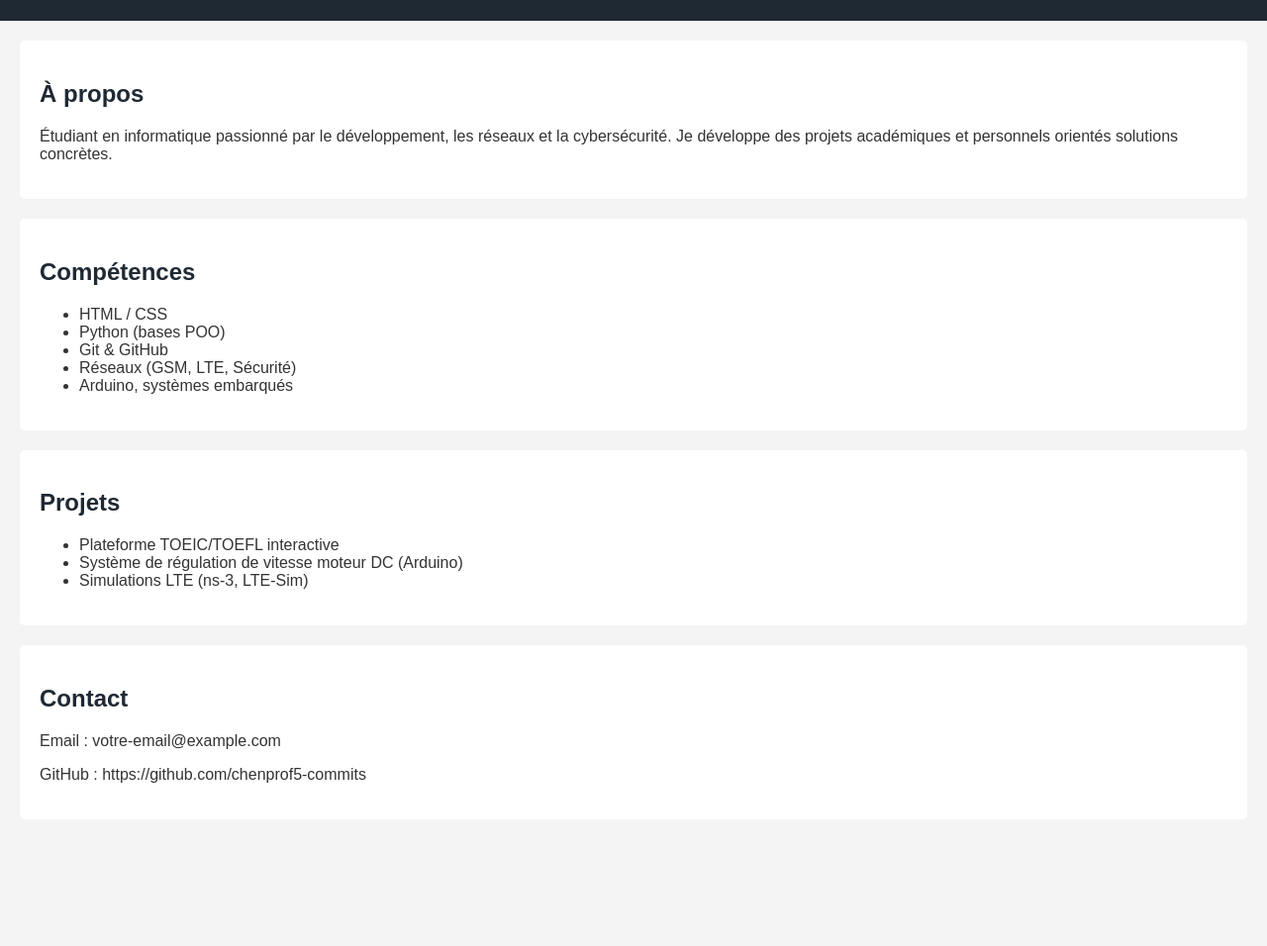
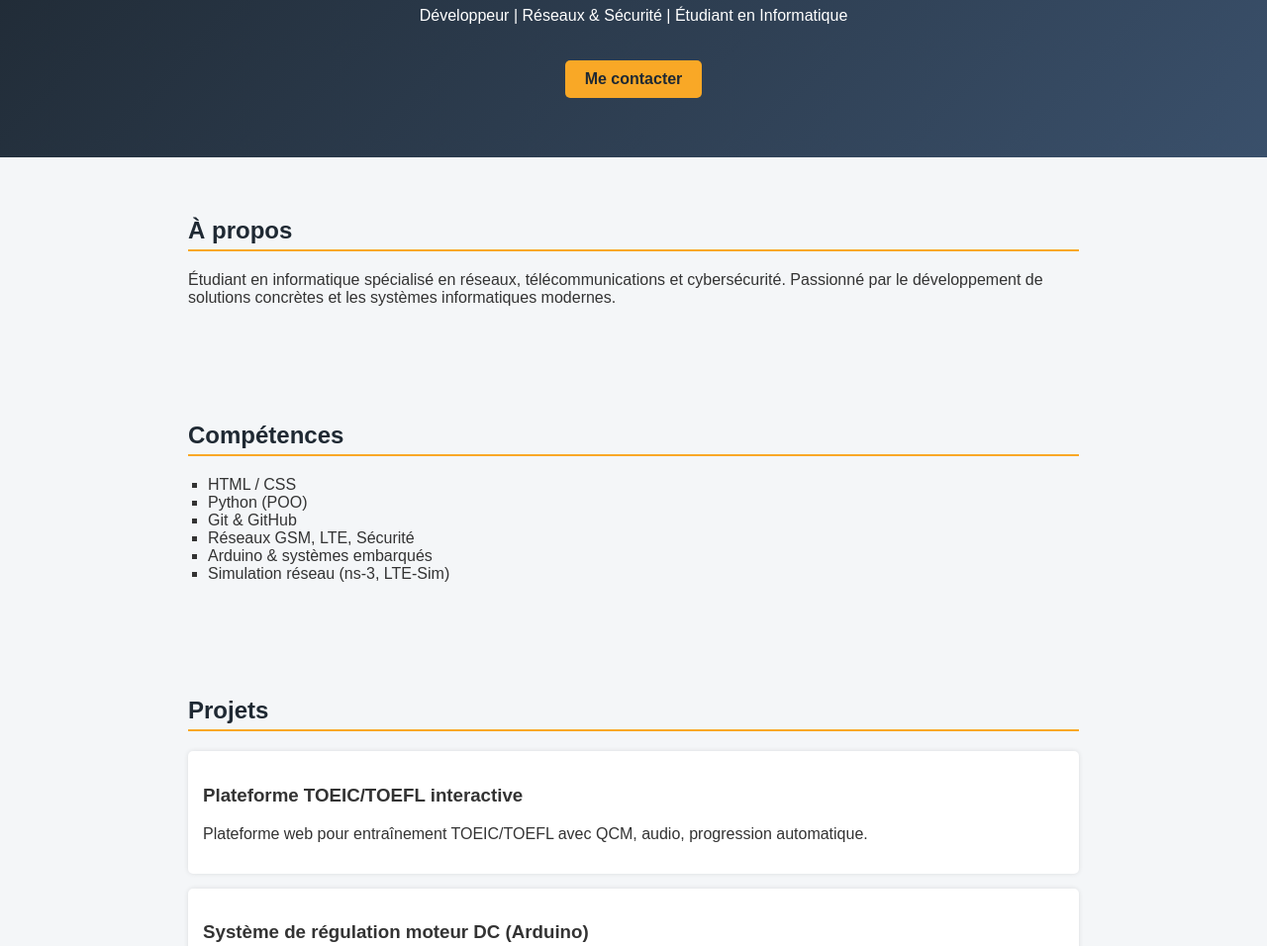
Before and after one commit to chenprof5-commits/chenprof5-commits.github.io, a plain HTML site: page index.html in a window 1280 px wide. Shown: the part 133-1089 px from the top of the page at 99% size. Before the commit the page ends 981 px from the top, so only its background shows below. Drawn offline with Linux system fonts and the light colour scheme.

Commit message:
CV professionalisé

```diff
--- a/index.html
+++ b/index.html
@@ -7,44 +7,62 @@
 </head>
 <body>
 
-<header>
+<header class="hero">
     <h1>Alpha Yaya Ouattara</h1>
     <p>Développeur | Réseaux & Sécurité | Étudiant en Informatique</p>
+    <a href="#contact" class="btn">Me contacter</a>
 </header>
 
-<section>
+<section id="about">
     <h2>À propos</h2>
     <p>
-        Étudiant en informatique passionné par le développement, les réseaux et la cybersécurité.
-        Je développe des projets académiques et personnels orientés solutions concrètes.
+        Étudiant en informatique spécialisé en réseaux, télécommunications et cybersécurité.
+        Passionné par le développement de solutions concrètes et les systèmes informatiques modernes.
     </p>
 </section>
 
-<section>
+<section id="skills">
     <h2>Compétences</h2>
     <ul>
         <li>HTML / CSS</li>
-        <li>Python (bases POO)</li>
+        <li>Python (POO)</li>
         <li>Git & GitHub</li>
-        <li>Réseaux (GSM, LTE, Sécurité)</li>
-        <li>Arduino, systèmes embarqués</li>
+        <li>Réseaux GSM, LTE, Sécurité</li>
+        <li>Arduino & systèmes embarqués</li>
+        <li>Simulation réseau (ns-3, LTE-Sim)</li>
     </ul>
 </section>
 
-<section>
+<section id="projects">
     <h2>Projets</h2>
-    <ul>
-        <li>Plateforme TOEIC/TOEFL interactive</li>
-        <li>Système de régulation de vitesse moteur DC (Arduino)</li>
-        <li>Simulations LTE (ns-3, LTE-Sim)</li>
-    </ul>
+    <div class="project">
+        <h3>Plateforme TOEIC/TOEFL interactive</h3>
+        <p>Plateforme web pour entraînement TOEIC/TOEFL avec QCM, audio, progression automatique.</p>
+    </div>
+    <div class="project">
+        <h3>Système de régulation moteur DC (Arduino)</h3>
+        <p>Contrôle de vitesse par encodeur et PID partiel sur Arduino UNO.</p>
+    </div>
+    <div class="project">
+        <h3>Simulations LTE</h3>
+        <p>Études de handover et performance via ns-3 et LTE-Sim.</p>
+    </div>
 </section>
 
-<section>
+<section id="education">
+    <h2>Formation</h2>
+    <p>Étudiant en Informatique – Réseaux & Télécommunications</p>
+</section>
+
+<section id="contact">
     <h2>Contact</h2>
     <p>Email : votre-email@example.com</p>
-    <p>GitHub : https://github.com/chenprof5-commits</p>
+    <p>GitHub : <a href="https://github.com/chenprof5-commits">github.com/chenprof5-commits</a></p>
 </section>
+
+<footer>
+    <p>© 2026 – Alpha Yaya Ouattara</p>
+</footer>
 
 </body>
 </html>
--- a/style.css
+++ b/style.css
@@ -1,25 +1,56 @@
 body {
+    margin: 0;
     font-family: Arial, sans-serif;
-    background-color: #f4f4f4;
-    margin: 0;
-    padding: 0;
+    background-color: #f4f6f8;
     color: #333;
 }
 
-header {
-    background-color: #1f2933;
+.hero {
+    background: linear-gradient(135deg, #1f2933, #3a506b);
     color: white;
-    padding: 20px;
+    padding: 60px 20px;
     text-align: center;
 }
 
+.hero .btn {
+    display: inline-block;
+    margin-top: 20px;
+    padding: 10px 20px;
+    background-color: #f9a826;
+    color: #1f2933;
+    text-decoration: none;
+    font-weight: bold;
+    border-radius: 5px;
+}
+
 section {
-    background-color: white;
-    margin: 20px;
-    padding: 20px;
-    border-radius: 5px;
+    padding: 40px 20px;
+    max-width: 900px;
+    margin: auto;
 }
 
 h2 {
     color: #1f2933;
+    border-bottom: 2px solid #f9a826;
+    padding-bottom: 5px;
 }
+
+ul {
+    list-style: square;
+    padding-left: 20px;
+}
+
+.project {
+    background-color: white;
+    padding: 15px;
+    margin: 15px 0;
+    border-radius: 5px;
+    box-shadow: 0 0 5px rgba(0,0,0,0.1);
+}
+
+footer {
+    text-align: center;
+    padding: 20px;
+    background-color: #1f2933;
+    color: white;
+}
```
